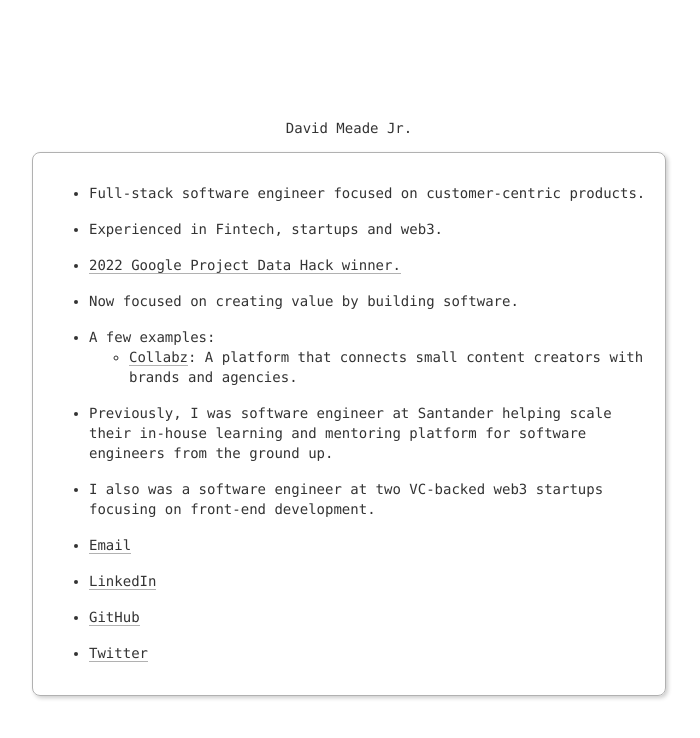
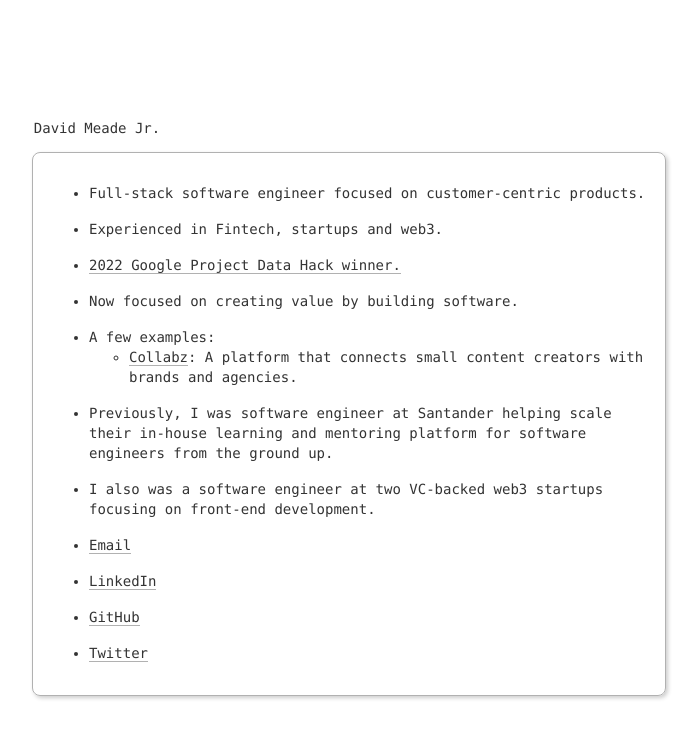
Before and after one commit to davidmeadejr/personal-website, a React (Create React App) app: page / in a window 1280 px wide. Shown: the top 738 px of the page, without its empty margins (291-991 px from the left). Built offline with nearby package versions, Linux system fonts and the light colour scheme.

Commit message:
Fix: Header name

```diff
--- a/src/App.css
+++ b/src/App.css
@@ -34,6 +34,7 @@ li.examples {
   justify-content: center;
   color: #333333;
   font-size: 14px;
+  margin-left: -31.5rem;
 }
 
 a {
```
